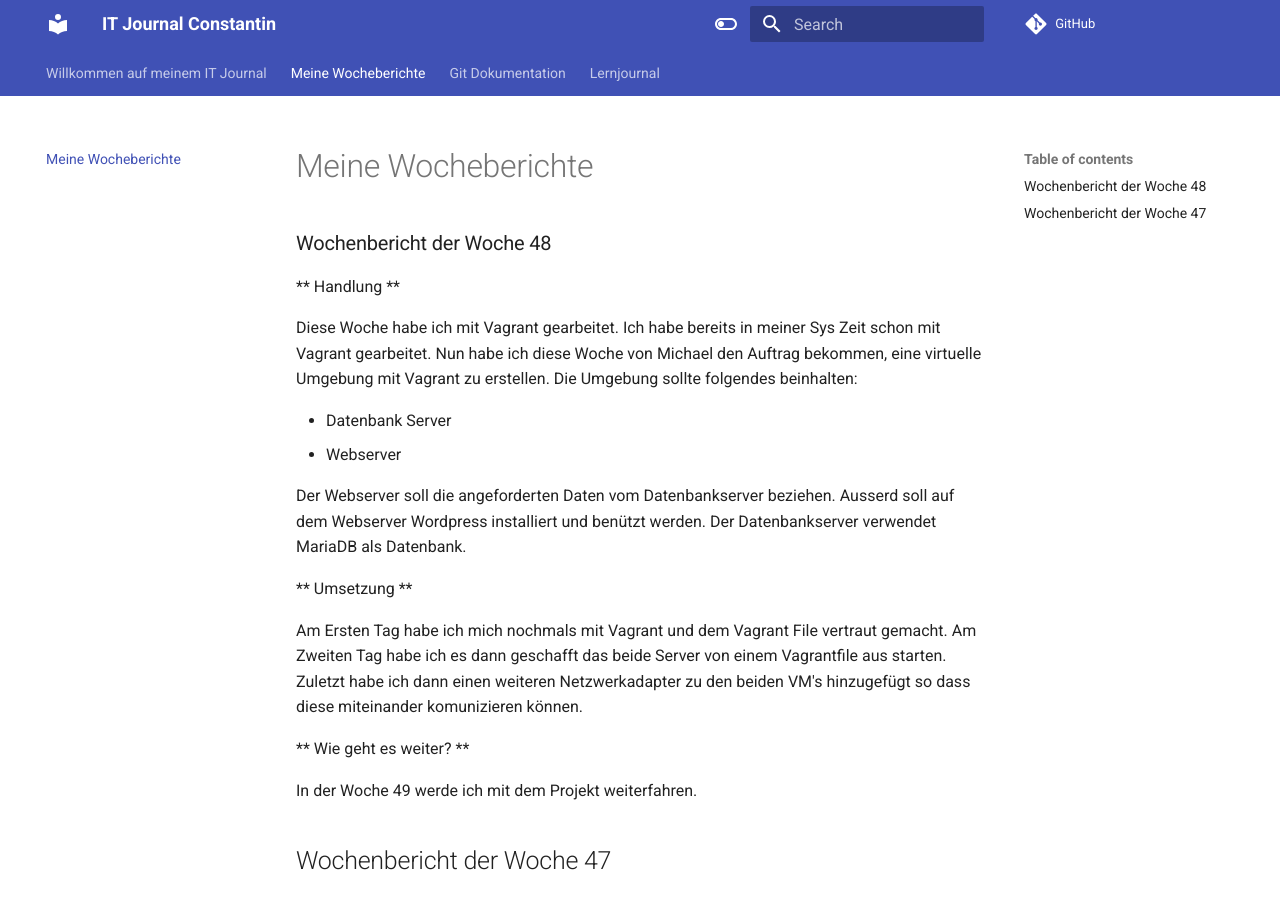
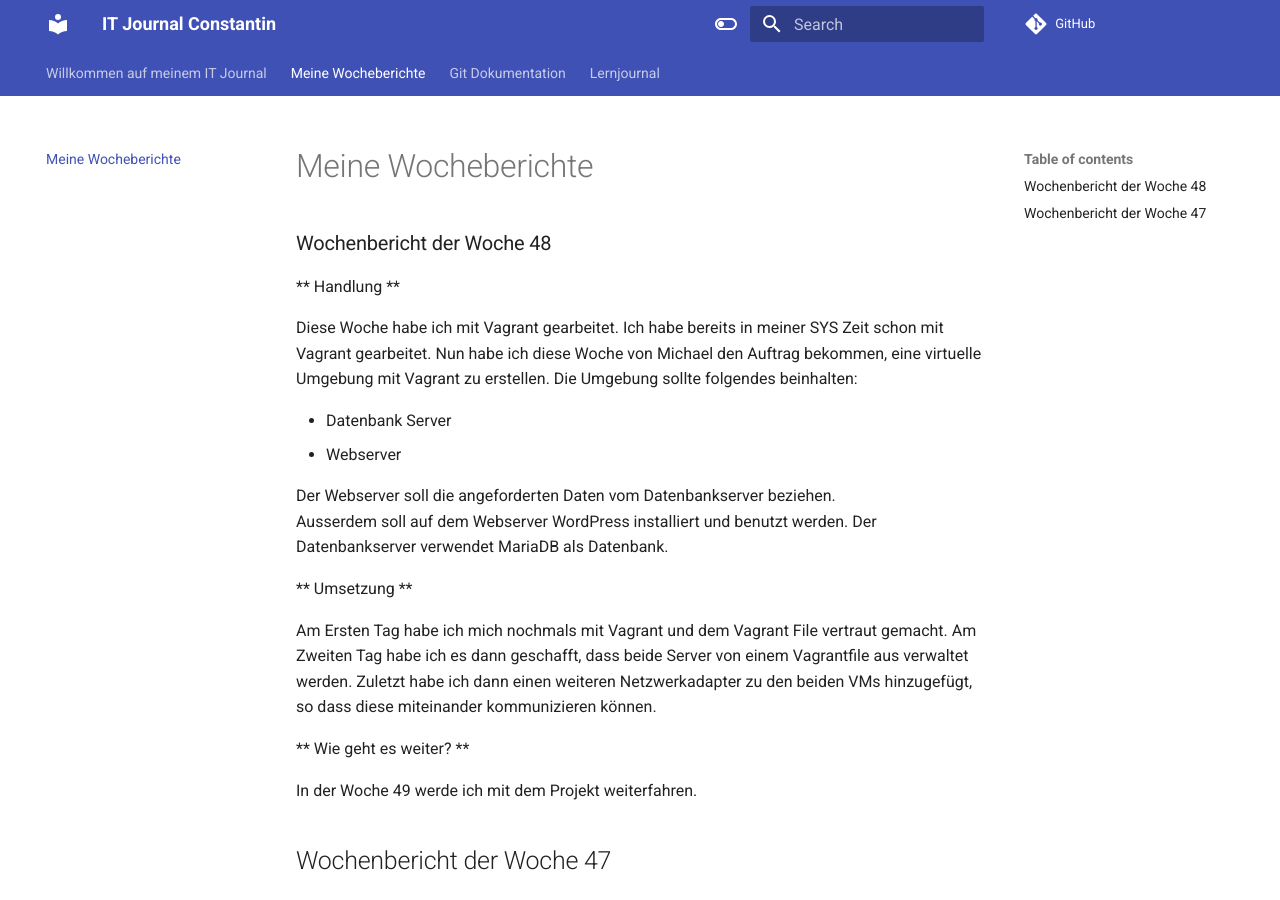
Before and after one commit to constantin-koenig/ITjournal, an MkDocs documentation site: the page built from docs/documentationen.md, in a window 1280 px wide and 900 px high. Built offline with MkDocs 1.6.1 and Material for MkDocs 9.7.7, drawn with Linux system fonts in a browser that asks for light colours; comment, search, counter and statistics services are not loaded.

Commit message:
WB48 korrigiert

```diff
--- a/docs/documentationen.md
+++ b/docs/documentationen.md
@@ -5,7 +5,7 @@
 ** Handlung **
 
 Diese Woche habe ich mit Vagrant gearbeitet.
-Ich habe bereits in meiner Sys Zeit schon mit Vagrant gearbeitet.
+Ich habe bereits in meiner SYS Zeit schon mit Vagrant gearbeitet.
 Nun habe ich diese Woche von Michael den Auftrag bekommen, eine virtuelle Umgebung mit Vagrant zu erstellen.
 Die Umgebung sollte folgendes beinhalten:
 
@@ -13,14 +13,14 @@ Die Umgebung sollte folgendes beinhalten:
 - Webserver
 
 Der Webserver soll die angeforderten Daten vom Datenbankserver beziehen.
-Ausserd soll auf dem Webserver Wordpress installiert und benützt werden.
+Ausserdem soll auf dem Webserver WordPress installiert und benutzt werden.
 Der Datenbankserver verwendet MariaDB als Datenbank.
 
 ** Umsetzung **
 
 Am Ersten Tag habe ich mich nochmals mit Vagrant und dem Vagrant File vertraut gemacht.
-Am Zweiten Tag habe ich es dann geschafft das beide Server von einem Vagrantfile aus starten.
-Zuletzt habe ich dann einen weiteren Netzwerkadapter zu den beiden VM's hinzugefügt so dass diese miteinander komunizieren können.
+Am Zweiten Tag habe ich es dann geschafft, dass beide Server von einem Vagrantfile aus verwaltet werden.
+Zuletzt habe ich dann einen weiteren Netzwerkadapter zu den beiden VMs hinzugefügt, so dass diese miteinander kommunizieren können.
 
 ** Wie geht es weiter? **
 
```
